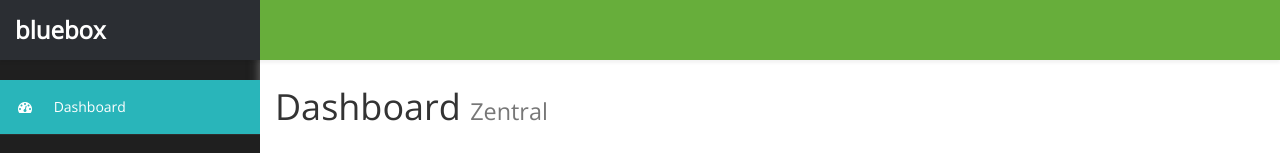
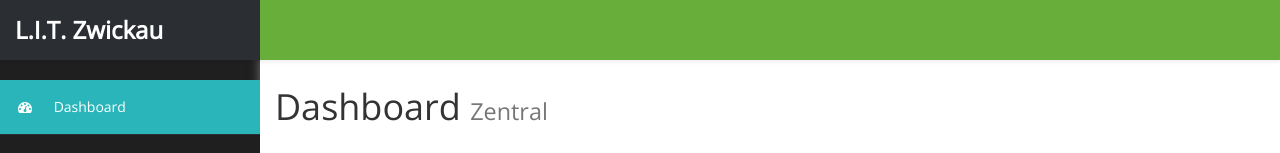
Before and after one commit to Lucien-Systems/L.I.T.-Zwickau_Zentral-Dashboard, a plain HTML site: page index.html in a window 1280 px wide. Shown: the top 153 px of the page. Drawn offline with nearby package versions, Linux system fonts and the light colour scheme; files that its build step writes are made by us from their sources; files whose address does not match are found by name.

Commit message:
Update index.html

```diff
--- a/index.html
+++ b/index.html
@@ -30,7 +30,7 @@
                     <span class="icon-bar"></span>
                     <span class="icon-bar"></span>
                 </button>
-                <a class="navbar-brand" href="index.html"><strong>bluebox</strong></a>
+                <a class="navbar-brand" href="index.html"><strong>L.I.T. Zwickau</strong></a>
             </div>
 <ul>
 
```
